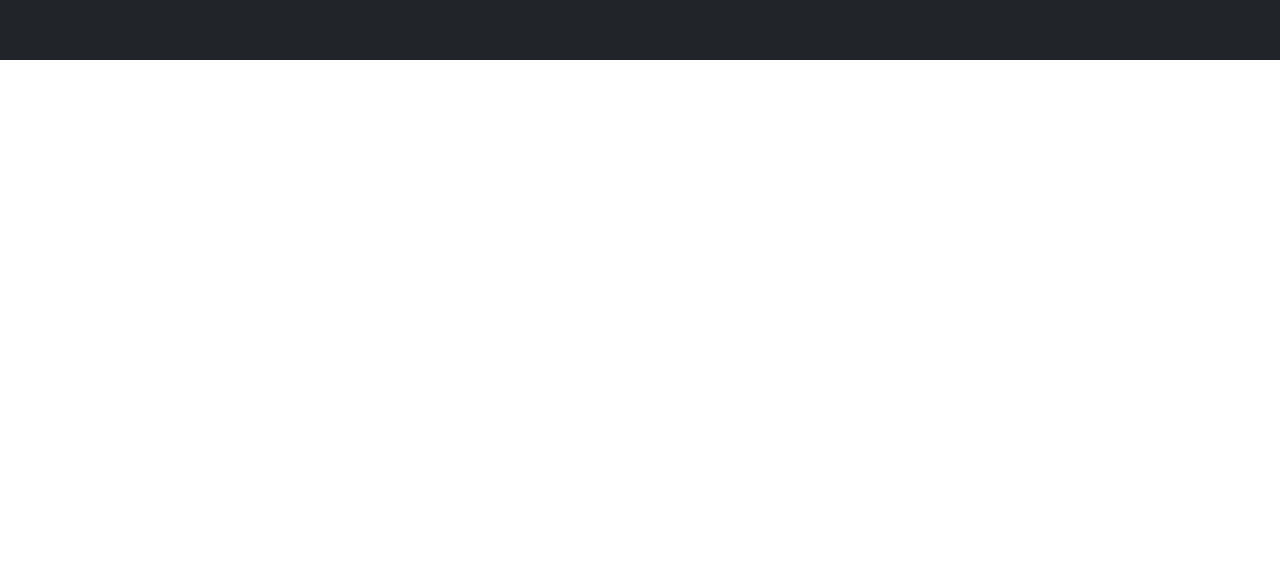
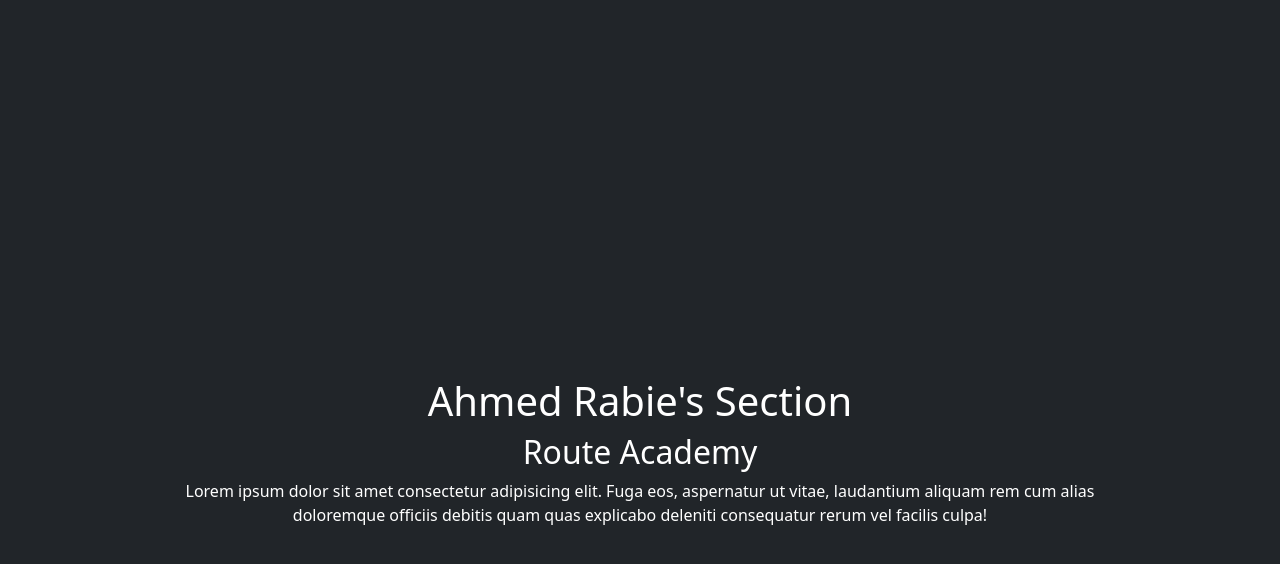
Before and after one commit to KareemGhorab/First_Task, a plain HTML site: page index.html in a window 1280 px wide. Shown: the part 1540-2104 px from the top of the page. Before the commit the page ends 1600 px from the top, so only its background shows below. Drawn offline with Linux system fonts and the light colour scheme.

Commit message:
ahmed rabie adedd section

```diff
--- a/index.html
+++ b/index.html
@@ -25,7 +25,13 @@
             <p>Lorem ipsum dolor sit amet consectetur adipisicing elit. Fuga eos, aspernatur ut vitae, laudantium aliquam rem cum alias doloremque officiis debitis quam quas explicabo deleniti consequatur rerum vel facilis culpa!</p>
         </div>
     </section>
-
+    <section class="vh-100 bg-dark d-flex justify-content-center align-items-center">
+        <div class="content text-white text-center w-75">
+            <h1>Ahmed Rabie's Section</h1>
+            <h2>Route Academy</h2>
+            <p>Lorem ipsum dolor sit amet consectetur adipisicing elit. Fuga eos, aspernatur ut vitae, laudantium aliquam rem cum alias doloremque officiis debitis quam quas explicabo deleniti consequatur rerum vel facilis culpa!</p>
+        </div>
+    </section>
     <script src="js/bootstrap.bundle.min.js"></script>
     <script src="js/main.js"></script>
 </body>
```
